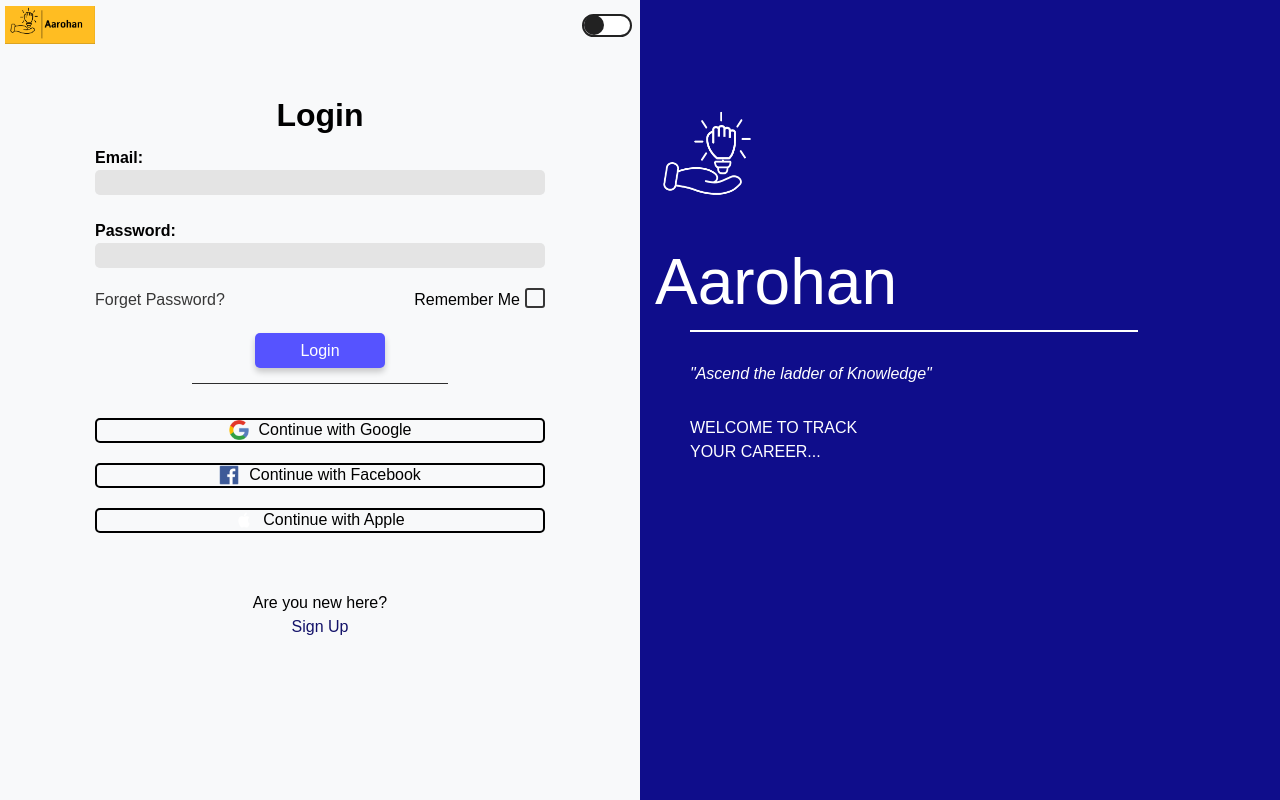
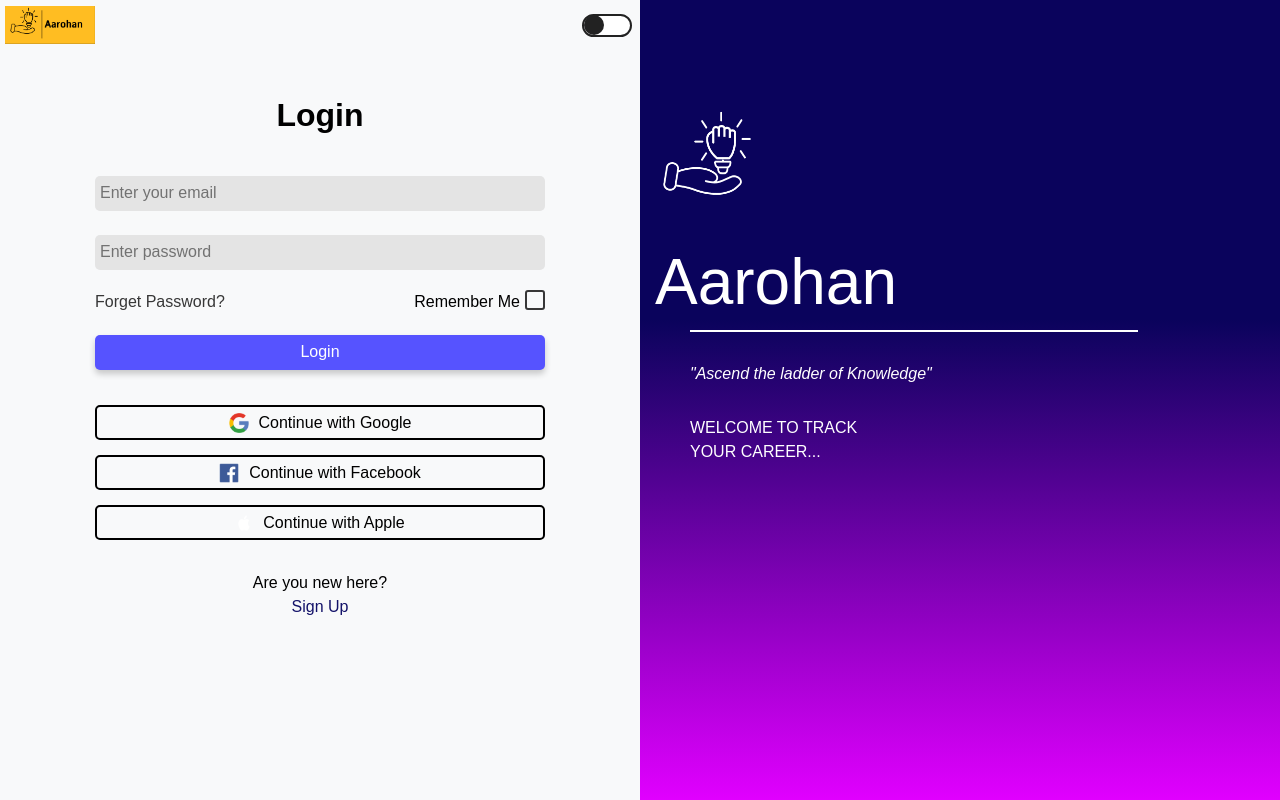
Before and after one commit to ambarish1004/career_roadmap_generator, a React (Vite) app in the folder frontend/: page /login in a window 1280 px wide. Built offline with nearby package versions, Linux system fonts and the light colour scheme.

Commit message:
completed login with google

```diff
--- a/frontend/src/components/darkStyle.css
+++ b/frontend/src/components/darkStyle.css
@@ -139,7 +139,8 @@
     border-style: none;
     border-radius: 5px;
     width: 450px;
-    height: 25px;
+    height: 35px;
+    padding-left: 5px;
 }
 
 .dark-mode #email_login:hover, .dark-mode #email_signup:hover, .dark-mode #confirmPassword:hover, .dark-mode #password:hover, .dark-mode #name:hover {
@@ -222,25 +223,29 @@
 }
 
 
+
 .dark-mode #loginBtn, .dark-mode #signupBtn{
     margin-top: 15px;
     height: 35px;
-    width: 130px;
+    width: 450px;
     color: white;
     background-color: #5653FF;
     border-radius: 5px;
     border-style: none;
 }
+
+
 .dark-mode #loginBtn:hover,.dark-mode #signupBtn:hover{
     box-shadow: 0px 0px 8px rgb(159, 185, 242);
 }
 
 .dark-mode #signupBtn{
-    margin-top: 25px;
+    margin-top: 45px;
 }
 
 .dark-mode .logbtndiv,.dark-mode .signupbtndiv{
-    height: 100px;
+    /* padding-top: 25px; */
+    height: 80px;
     width: 100%;
     display: flex;
     flex-direction: column;
@@ -249,18 +254,33 @@
 }
 
 .dark-mode .signupbtndiv{
-    height: 150px;
+    margin-top: 10px;
+    height: 80px;
 }
 
-.dark-mode .line{
-    margin-top: 15px;
-    height: 1px;
-    width: 40%;
-    background-color: #CCD2D7;
+.dark-mode #loginBtn, .dark-mode #signupBtn {
+    /* margin-top: 15px; */
+    height: 35px;
+    width: 450px;
+    color: white;
+    background-color: #5653FF; /* Keep the original solid blue */
+    border-radius: 5px;
+    border-style: none;
+    cursor: pointer;
+    box-shadow: 0px 4px 6px rgba(0, 0, 0, 0.2);
+    transition: background 1s ease-in-out;
+    position: relative;
+    overflow: hidden;
 }
 
+/* Gradient Effect on Hover */
+.dark-mode #loginBtn:hover, .dark-mode #signupBtn:hover {
+    background: linear-gradient(to left, #5653FF, #e100ff);
+}
+
+
 .dark-mode .using_other_sites, .dark-mode .using_other_sites-in-signup{
-    /* margin-top: px; */
+    margin-top: 15px;
     height: 220px;
     width: 100%;
     display: flex;
@@ -271,13 +291,13 @@
 }
 
 .dark-mode .using_other_sites-in-signup{
-    height: 100px;
+    height: 150px;
 }
 
-.dark-mode .google, .dark-mode .facebook, .dark-mode .apple{
+.dark-mode .google, .dark-mode .facebook, .dark-mode .apple {
     cursor: pointer;
-    margin-top: 20px;
-    height: 25px;
+    margin-top: 15px;
+    height: 35px;
     width: 450px;
     border: 2px solid #949EA5;
     border-radius: 5px;
@@ -285,7 +305,22 @@
     justify-content: center;
     align-items: center;
     color: white;
+    transition: transform 0.3s ease-in-out; /* Smooth movement */
 }
+
+/* Move slightly to the right on hover */
+.dark-mode .google:hover {
+    transform: translateX(10px);
+}
+
+.dark-mode .facebook:hover {
+    transform: translateX(10px);
+}
+
+.dark-mode .apple:hover {
+    transform: translateX(10px);
+}
+
 
 .dark-mode #googleId, .dark-mode #facebookId{
     height: 20px;
@@ -300,7 +335,7 @@
 }
 
 .dark-mode .go_to_signup{
-    height: 80px;
+    height: 40px;
     width: 100%;
     display: flex;
     flex-direction: column;
@@ -344,7 +379,7 @@
     left: 0%;
     width: 50%;
     height: 100%;
-    background-color: #0F0D8B;
+    background: linear-gradient(to bottom, #0a035c 40%, #f5a14c );
     z-index: 1;
     transition: transform 0.5s ease-in-out;
 }
@@ -385,7 +420,7 @@
 }
 
 .dark-mode .email-pass-confirm-field, .dark-mode .email-pass-confirm-field-in-signup{
-    height: 120px;
+    height: 140px;
     width: 100%;
     display: flex;
     flex-direction: column;
@@ -394,12 +429,16 @@
     color: white;
 }
 
+.dark-mode .email_in{
+    margin-top: 15px;
+}
+
 .dark-mode .pass_in_up{
-    margin-top: 5px;
+    margin-top: 15px;
 }
 
 .dark-mode .go_to_login{
-    height: 120px;
+    height: 80px;
     width: 100%;
     margin-top: 10px;
     display: flex;
--- a/frontend/src/components/style.css
+++ b/frontend/src/components/style.css
@@ -134,7 +134,8 @@ header {
     border-style: none;
     border-radius: 5px;
     width: 450px;
-    height: 25px;
+    height: 35px;
+    padding-left: 5px;
 }
 
 #email_login:hover, #email_signup:hover, #confirmPassword:hover, #password:hover, #name:hover {
@@ -218,7 +219,7 @@ header {
 
 
 #loginBtn, #signupBtn{
-    margin-top: 15px;
+    /* margin-top: 15px; */
     height: 35px;
     width: 130px;
     color: white;
@@ -227,12 +228,16 @@ header {
     border-style: none;
 }
 
+#loginBtn:hover, #signupBtn:hover{
+    box-shadow: 0px 0px 8px rgb(20, 23, 30);
+}
+
 #signupBtn{
-    margin-top: 25px;
+    margin-top: 45px;
 }
 
 .logbtndiv, .signupbtndiv{
-    height: 100px;
+    height: 80px;
     width: 100%;
     display: flex;
     flex-direction: column;
@@ -241,15 +246,30 @@ header {
 }
 
 .signupbtndiv{
-    height: 150px;
+    margin-top: 25px;
+    height: 80px;
 }
 
-.line{
-    margin-top: 15px;
-    height: 1px;
-    width: 40%;
-    background-color: rgb(46, 46, 46);
+#loginBtn, #signupBtn {
+    /* margin-top: 15px; */
+    height: 35px;
+    width: 450px;
+    color: white;
+    background-color: #5653FF; /* Keep the original solid blue */
+    border-radius: 5px;
+    border-style: none;
+    cursor: pointer;
+    box-shadow: 0px 4px 6px rgba(0, 0, 0, 0.2);
+    transition: background 1s ease-in-out;
+    position: relative;
+    overflow: hidden;
 }
+
+/* Gradient Effect on Hover */
+#loginBtn:hover,#signupBtn:hover {
+    background: linear-gradient(to left, #5653FF, #e100ff);
+}
+
 
 .using_other_sites-in-signup, .using_other_sites{
     /* margin-top: px; */
@@ -263,20 +283,34 @@ header {
 }
 
 .using_other_sites-in-signup{
-    height: 100px;
+    height: 150px;
 }
 
-.google, .facebook, .apple{
+.google, .facebook, .apple {
     cursor: pointer;
-    margin-top: 20px;
-    height: 25px;
+    margin-top: 15px;
+    height: 35px;
     width: 450px;
-    border: 2px solid black;
+    border: 2px solid #000000;
     border-radius: 5px;
     display: flex;
     justify-content: center;
     align-items: center;
-    color: black;
+    color: rgb(0, 0, 0);
+    transition: transform 0.3s ease-in-out; /* Smooth movement */
+}
+
+/* Move slightly to the right on hover */
+.google:hover {
+    transform: translateX(10px);
+}
+
+.facebook:hover {
+    transform: translateX(10px);
+}
+
+.apple:hover {
+    transform: translateX(10px);
 }
 
 #googleId, #facebookId{
@@ -292,7 +326,7 @@ header {
 }
 
 .go_to_signup{
-    height: 80px;
+    height: 40px;
     width: 100%;
     display: flex;
     flex-direction: column;
@@ -329,14 +363,13 @@ header {
   transition: transform 0.3s ease-in-out, font-size 0.3s ease-in-out;
 }
 
-
 .slider {
     position: absolute;
     top: 0;
     left: 0%;
     width: 50%;
     height: 100%;
-    background-color: #0F0D8B;
+    background: linear-gradient(to bottom, #0a035c 40%, #e100ff );
     z-index: 1;
     transition: transform 0.5s ease-in-out;
 }
@@ -376,8 +409,8 @@ header {
     font-weight: 400;
 }
 
-.email-pass-confirm-field{
-    height: 120px;
+.email-pass-confirm-field-in-signup{
+    height: 140px;
     width: 100%;
     display: flex;
     flex-direction: column;
@@ -386,12 +419,20 @@ header {
     color: black;
 }
 
+/* .name_in{
+    margin-top: 25px;
+} */
+
+.email_in{
+    margin-top: 15px;
+}
+
 .pass_in_up{
-    margin-top: 5px;
+    margin-top: 15px;
 }
 
 .go_to_login{
-    height: 120px;
+    height: 80px;
     width: 100%;
     margin-top: 10px;
     display: flex;
@@ -408,14 +449,25 @@ header {
 }
 
 #loginBtn, #signupBtn {
+    margin-top: 15px;
+    height: 35px;
+    width: 450px;
+    color: white;
+    background-color: #5653FF; /* Keep the original solid blue */
+    border-radius: 5px;
+    border-style: none;
     cursor: pointer;
     box-shadow: 0px 4px 6px rgba(0, 0, 0, 0.2);
-    transition: background-color 0.3s ease-in-out;
+    transition: background 1s ease-in-out;
+    position: relative;
+    overflow: hidden;
 }
 
+/* Gradient Effect on Hover */
 #loginBtn:hover, #signupBtn:hover {
-    background-color: #3737FF;
+    background: linear-gradient(to left, #5653FF, #e100ff);
 }
+
 
 .with-error-signup{
     display: flex;
--- a/frontend/src/pages/Login_Signup.jsx
+++ b/frontend/src/pages/Login_Signup.jsx
@@ -95,7 +95,7 @@ useEffect(() => {
       setError(err.response?.data?.message || "An error occurred");
     }
   };
-//  {isDarkMode ? "Light Mode" : "Dark Mode"}
+ {isDarkMode ? "Light Mode" : "Dark Mode"}
   return (
     <div className="main-container">
       <div className="container">
@@ -111,22 +111,24 @@ useEffect(() => {
         </header>
         <div className="email-pass-field">
           <div className="email_in">
-            <h4 id="labelEmail" htmlFor="email_login">Email:</h4>
+            {/* <h4 id="labelEmail" htmlFor="email_login">Enter Your Email:</h4> */}
             <input
-              className="border-2 border-black rounded p-2 w-3/4 mt-4"
+              className="border-2 border-black rounded p-5 w-3/4 mt-4"
               id="email_login"
               type="email"
+              placeholder="Enter your email"
               value={email}
               onChange={(e) => setEmail(e.target.value)}
             />
           </div>
           <br/>
           <div className="pass_in">
-            <h4 id="labelPassword" htmlFor="password">Password:</h4>
+            {/* <h4 id="labelPassword" htmlFor="password">Password:</h4> */}
               <input
                 className="border-2 border-black rounded p-2 w-3/4 mt-4"
                 id="password"
                 type="password"
+                placeholder="Enter password"
                 value={password}
                 onChange={(e) => setPassword(e.target.value)}
               />
@@ -146,7 +148,7 @@ useEffect(() => {
               <button id="loginBtn" className="bg-blue-600 text-white rounded px-6 py-2 mt-4 hover:bg-blue-800" onClick={handleLogin}>
                 Login
               </button>
-              <div className="line"></div>
+              {/* <div className="line"></div> */}
           </div>
         </div>
 
@@ -210,34 +212,35 @@ useEffect(() => {
           <header className="login_header">
             <h1>Signup</h1>
           </header>
-          <div className="email-pass-confirm-field">
+          <div className="email-pass-confirm-field-in-signup">
             <div className="name_in">
-              <h4 htmlFor="name">Name:</h4>
+              {/* <h4 htmlFor="name">Name:</h4> */}
               <input
                 id="name"
                 type="text"
+                placeholder="Enter name here"
                 value={name}
                 onChange={(e) => setName(e.target.value)}
               />
             </div>
             <div className="email_in">
-                <h4 htmlFor="email_signup">Email:</h4>
-                <input id="email_signup" type="email" name="email" value={email} onChange={(e) => setEmail(e.target.value)}/>
+                {/* <h4 htmlFor="email_signup">Email:</h4> */}
+                <input id="email_signup" type="email" placeholder="Enter your email" name="email" value={email} onChange={(e) => setEmail(e.target.value)}/>
             </div>
             <div className="pass_in_up">
-                <h4 htmlFor="password">Password:</h4>
-                <input id="password" type="password" name="password" value={password} onChange={(e) => setPassword(e.target.value)}/>
+                {/* <h4 htmlFor="password">Password:</h4> */}
+                <input id="password" type="password" placeholder="Enter password" name="password" value={password} onChange={(e) => setPassword(e.target.value)}/>
             </div>
             <div className="pass_in_up">
-                <h4 htmlFor="password">Confirm Password:</h4>
-                <input id="confirmPassword" type="password" name="confirmPassword" value={confirmPassword} onChange={(e) => setConfirmPassword(e.target.value)}/>
+                {/* <h4 htmlFor="password">Confirm Password:</h4> */}
+                <input id="confirmPassword" type="password" placeholder="Confirm password" name="confirmPassword" value={confirmPassword} onChange={(e) => setConfirmPassword(e.target.value)}/>
               </div>
           </div>
           <div className="signupbtndiv">
-              <button id="signupBtn" onClick={() => handleAction("Sign Up")}>
+              <button id="signupBtn" onClick={handleSignup}>
                 {loading ? <span className="loader"></span> : "Sign Up"}
               </button>
-              <div className="line"></div>
+              {/* <div className="line"></div> */}
           </div>
           <div className="error-field">
             <div className="with-error-signup">
```
Also changed, not shown: frontend/src/components/dashboard.css (line endings or trailing spaces).
